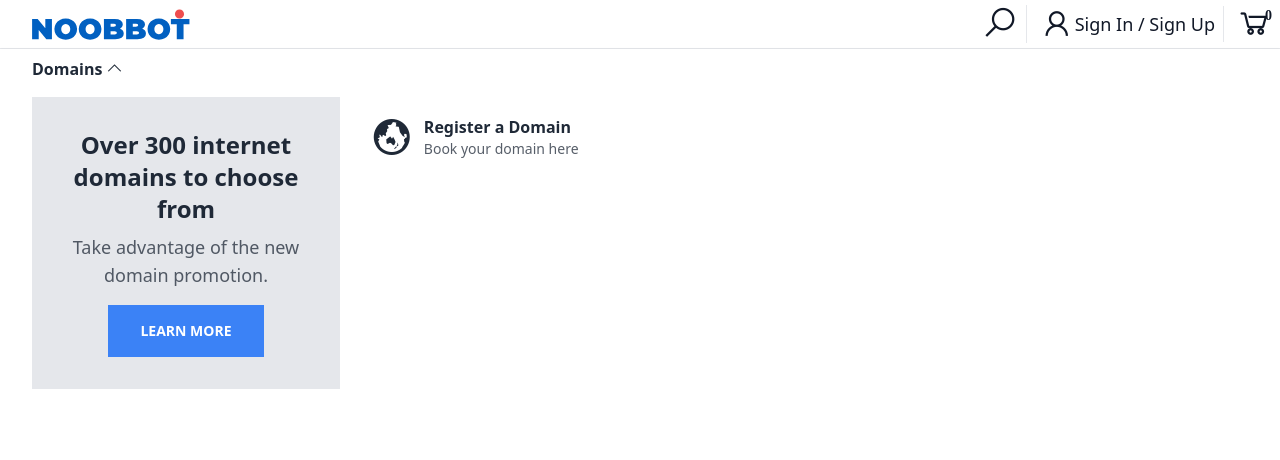
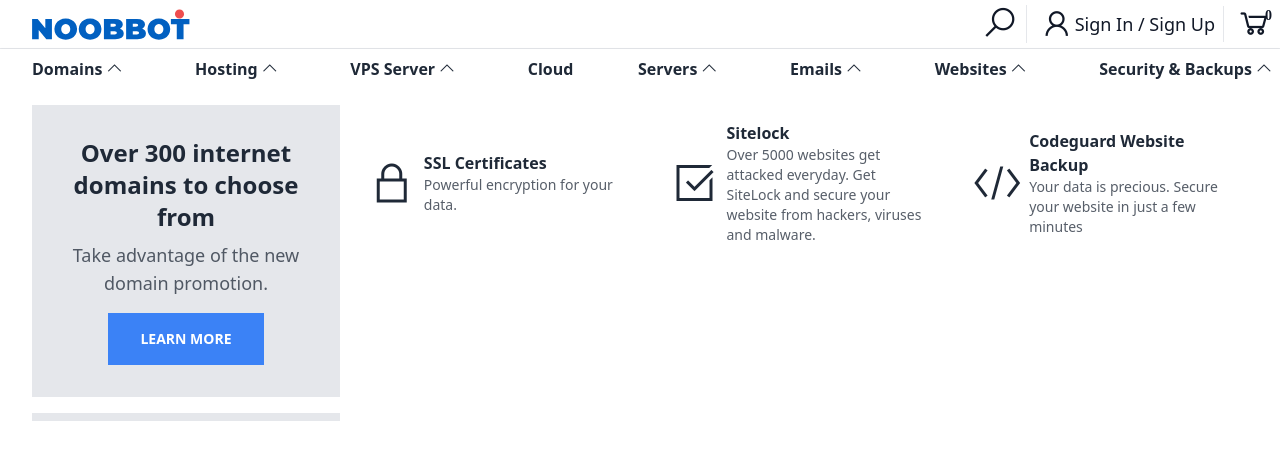
Before and after one commit to beastprogramming/Noobbot-old, a React (Create React App) app: page / in a window 1280 px wide. Both pictures are taken after a click on the item "Domains". Shown: the top 460 px of the page. Built offline with nearby package versions, Linux system fonts and the light colour scheme.

Commit message:
Menu update

```diff
--- a/public/menu.json
+++ b/public/menu.json
@@ -1,10 +1,11 @@
 [{
-  "id": "1",
+
         "text": "Domains",
         "href": "#",
         "target": "_self",
         "title": "Domains",
         "children": [{
+
                 "name": "Register a Domain",
                 "description": "Book your domain here",
                 "href": "register-a-domain",
@@ -12,6 +13,7 @@
                 "icon": "las la-globe-asia"
             },
             {
+
                 "name": "New Domain Extentions",
                 "description": "Pre-register to get the name of your choice",
                 "href": "new-domain-extentions",
@@ -19,6 +21,7 @@
                 "icon": "las la-plus-square"
             },
             {
+
                 "name": "Name Suggestion Tool",
                 "description": "Use our name spinner for ideas on your ideal domain name.",
                 "href": "name-suggestion-tool",
@@ -26,6 +29,7 @@
                 "icon": "las la-circle-notch"
             },
             {
+
                 "name": "Whois Lookup",
                 "description": "Perform a Whois Lookup",
                 "href": "whois-lookup",
@@ -35,12 +39,13 @@
         ]
     },
     {
-    "id": "2",
+
         "text": "Hosting",
         "href": "#",
         "target": "_self",
         "title": "Hosting",
         "children": [{
+
                 "name": "Linux Shared Hosting",
                 "description": "Comes with cPanel, PHP, Apache and more",
                 "href": "linux-shared-hosting",
@@ -48,6 +53,7 @@
                 "icon": "lab la-linux"
             },
             {
+
                 "name": "Windows Shared Hosting",
                 "description": "Perfect for smaller websites, blogs. Comes with Plesk, ASP, IIS and more",
                 "href": "windows-shared-hosting",
@@ -55,6 +61,7 @@
                 "icon": "lab la-windows"
             },
             {
+
                 "name": "WordPress Hosting",
                 "description": "A secure,reliable and powerful platform crafted for WordPress",
                 "href": "wordpress-hosting",
@@ -62,6 +69,7 @@
                 "icon": "lab la-wordpress"
             },
             {
+
                 "name": "Drupal Hosting",
                 "description": "A secure, reliable and powerful platform crafted for Drupal",
                 "href": "drupal-hosting",
@@ -69,6 +77,7 @@
                 "icon": "lab la-wordpress"
             },
             {
+
                 "name": "Joomla Hosting",
                 "description": "A secure, reliable and powerful platform crafted for Joomla",
                 "href": "joomla-hosting",
@@ -76,6 +85,7 @@
                 "icon": "lab la-joomla"
             },
             {
+
                 "name": "Cloud Hosting",
                 "description": "Suitable for e-commerce website or heavy traffic website.",
                 "href": "cloud-hosting",
@@ -85,12 +95,13 @@
         ]
     },
     {
-    "id": "3",
+
         "text": "VPS Server",
         "href": "#",
         "target": "_self",
         "title": "VPS Server",
         "children": [{
+
             "name": "Linux VPS Server",
             "description": "With KVM Hypervisor implementation for a cost effective dedicated server experience",
             "href": "linux-vps-server",
@@ -99,19 +110,20 @@
         }]
     },
     {
-    "id": "4",
+
         "text": "Cloud",
         "href": "#",
         "target": "_self",
         "title": "Cloud Hosting"
     },
     {
-    "id": "5",
+
         "text": "Servers",
         "href": "#",
         "target": "_self",
         "title": "Servers",
         "children": [{
+
                 "name": "Linux Dedicated Server",
                 "description": "Dedicated hardware and rock-solid performance; perfect for larger websites and apps",
                 "href": "linux-dedicated-server",
@@ -119,6 +131,7 @@
                 "icon": "las la-terminal"
             },
             {
+
                 "name": "Windows Dedicated Server",
                 "description": "Dedicated hardware and rock-solid performance; perfect for larger websites and apps",
                 "href": "windows-dedicated-server",
@@ -126,6 +139,7 @@
                 "icon": "lab la-windows"
             },
             {
+
                 "name": "Managed Servers",
                 "description": "Get the power of a dedicated server along with our in-house experts to help manage your server",
                 "href": "managed-servers",
@@ -135,12 +149,13 @@
         ]
     },
     {
-    "id": "6",
+
         "text": "Emails",
         "href": "#",
         "target": "_self",
         "title": "Emails",
         "children": [{
+
                 "name": "Business Email",
                 "description": "Simple and powerful webmail.",
                 "href": "business-email",
@@ -148,6 +163,7 @@
                 "icon": "las la-envelope"
             },
             {
+
                 "name": "Enterprise Email",
                 "description": "Advanced and Corporate-class email.",
                 "href": "enterprise-email",
@@ -155,6 +171,7 @@
                 "icon": "las la-mail-bulk"
             },
             {
+
                 "name": "G Suite",
                 "description": "Email, calendar and storage on any device",
                 "href": "g-suite",
@@ -164,12 +181,13 @@
         ]
     },
     {
-    "id": "7",
+
         "text": "Websites",
         "href": "#",
         "target": "_self",
         "title": "Websites",
         "children": [{
+
                 "name": "Weebly",
                 "description": "Build the beautiful website you have always imagined, without having to know code.",
                 "href": "weebly",
@@ -177,13 +195,15 @@
                 "icon": "lab la-weebly"
             },
             {
+
                 "name": "Website Builder",
-        "description": "Create your own website instantly, no coding\/design skills required. Choose from over 100 themes or simply drag-and-drop to customize your design",
+                "description": "Create your own website instantly, no coding/design skills required. Choose from over 100 themes or simply drag-and-drop to customize your design",
                 "href": "website-builder",
                 "title": "Website Builder",
                 "icon": "las la-laptop-code"
             },
             {
+
                 "name": "Themes",
                 "description": "Enhance the look and feel of your website. Select from a wide range of themes and templates for the web's top CMS platforms.",
                 "href": "themes",
@@ -191,6 +211,7 @@
                 "icon": "las la-palette"
             },
             {
+
                 "name": "Plugins",
                 "description": "Download plugins and scripts to add that extra functionality to your website",
                 "href": "plugins",
@@ -198,6 +219,7 @@
                 "icon": "las la-code"
             },
             {
+
                 "name": "Logos",
                 "description": "Logo design was never this easy. Choose a customizable template and design a professional looking logo in minutes",
                 "href": "logos",
@@ -207,12 +229,13 @@
         ]
     },
     {
-    "id": "8",
+
         "text": "Security & Backups",
         "href": "#",
         "target": "_self",
         "title": "Security & Backups",
         "children": [{
+
                 "name": "SSL Certificates",
                 "description": "Powerful encryption for your data.",
                 "href": "ssl-certificates",
@@ -220,6 +243,7 @@
                 "icon": "las la-lock"
             },
             {
+
                 "name": "Sitelock",
                 "description": "Over 5000 websites get attacked everyday. Get SiteLock and secure your website from hackers, viruses and malware.",
                 "href": "sitelock",
@@ -227,6 +251,7 @@
                 "icon": "las la-check-square"
             },
             {
+
                 "name": "Codeguard Website Backup",
                 "description": "Your data is precious. Secure your website in just a few minutes",
                 "href": "codeguard",
--- a/src/components/menus/MainMenu.js
+++ b/src/components/menus/MainMenu.js
@@ -1,68 +1,112 @@
 import React, { useState, useEffect } from "react";
-import {BrowserRouter as Router,Link} from "react-router-dom";
+import { BrowserRouter as Router, Link } from "react-router-dom";
 
 function MainMenu() {
   // Menu DropDown
-const [mainMenu, setMainMenu] = useState(false)
-const handleMainMenu = () => {setMainMenu(!mainMenu)}
+  const [mainMenu, setMainMenu] = useState(false);
+  const handleMainMenu = () => {
+    setMainMenu(!mainMenu);
+  };
+
   // Fetching menuitems data
-const [menuItems, setMenuItems] = useState(null)
+  const [menuItems, setMenuItems] = useState([]);
 
   useEffect(() => {
     fetch(`./menu.json`)
       .then((response) => response.json())
-    .then(setMenuItems)
+      .then(setMenuItems);
   }, []);
-    return(
+  return (
     <>
       <div className="nb-main-menu nb-pl-2 xl:nb-pl-8 nb-pr-2 xl:nb-pr-0 xl:nb-block nb-hidden nb-shadow">
         <ul className="nb-flex nb-flex-col lg:nb-flex-row lg:nb-items-center lg:nb-justify-between nb-text-gray-800">
           <Router>
-                    <li className="nb-border-b lg:nb-border-b-0 nb-border-gray-300" onClick={handleMainMenu}>
-
-                        <div className="nb-is-mega-menu nb-pr-2 nb-py-2 nb-text-md nb-capitalize nb-font-bold nb-cursor-pointer">
-                        Domains
-                        <i className={mainMenu ?  "las la-angle-up nb-ml-1" : "las la-angle-down nb-ml-1"}></i>
-
-                        <div className={`nb-mega-menu nb-bg-white nb-absolute nb-left-0 nb-right-0 nb-p-4 nb-pl-2 xl:nb-pl-8 ${mainMenu ?  "nb-block" : "nb-hidden"}`}>
+            {menuItems.map((menuItem) => (
+              <li
+                key={menuItem.text}
+                className="nb-border-b lg:nb-border-b-0 nb-border-gray-300"
+                onClick={menuItem.children && handleMainMenu}
+              >
+                <div
+                  className={`${
+                    menuItem.children ? "nb-is-mega-menu " : null
+                  }nb-pr-2 nb-py-2 nb-text-md nb-capitalize nb-font-bold nb-cursor-pointer`}
+                >
+                  {menuItem.text}
+                  {menuItem.children ? (
+                    <i
+                      className={
+                        menuItem.children && mainMenu
+                          ? "las la-angle-up nb-ml-1"
+                          : menuItem.children ?
+                          "las la-angle-down nb-ml-1"
+                          : null
+                      }
+                    ></i>
+                  ) : (
+                    ""
+                  )}
+                  {menuItem.children ? (
+                    <div
+                      className={`nb-mega-menu nb-bg-white nb-absolute nb-left-0 nb-right-0 nb-p-4 nb-pl-2 xl:nb-pl-8 nb-mt-2 ${
+                        mainMenu ? "nb-block" : "nb-hidden"
+                      }`}
+                    >
                       <div className="nb-w-full nb-grid nb-grid-col-1 lg:nb-grid-cols-4 nb-h-full nb-normal-case">
-
                         <div className="lg:nb-col-span-1 nb-bg-gray-200 nb-px-4 nb-py-8">
-                                    <h2 className="nb-text-2xl nb-font-bold nb-mb-2">Over 300 internet domains to choose from</h2>
-                                    <p className="nb-text-lg nb-text-gray-800 nb-opacity-75 nb-mb-4 nb-font-medium">Take advantage of
-                                        the new domain promotion.</p> <Link to="#"
-                                        className="nb-px-8 nb-py-4 nb-bg-blue-500 nb-text-white nb-uppercase nb-text-sm" type="button"
-                                        title="Learn More">Learn More</Link>
+                          <h2 className="nb-text-2xl nb-font-bold nb-mb-2">
+                            Over 300 internet domains to choose from
+                          </h2>
+                          <p className="nb-text-lg nb-text-gray-800 nb-opacity-75 nb-mb-4 nb-font-medium">
+                            Take advantage of the new domain promotion.
+                          </p>
+                          <Link
+                            to="#"
+                            className="nb-px-8 nb-py-4 nb-bg-blue-500 nb-text-white nb-uppercase nb-text-sm"
+                            type="button"
+                            title="Learn More"
+                          >
+                            Learn More
+                          </Link>
                         </div>
 
                         <div className="lg:nb-col-span-3 nb-p-4">
                           <div className="nb-grid nb-grid-cols-3 nb-gap-4">
-
-                                        <Link to="#" title="Register a Domain" className="nb-flex nb-justify-center nb-text-left nb-items-center nb-text-gray-800 hover:nb-text-gray-900">
-                                            <div className="nb-w-1-4"> <i className="las la-globe-asia la-3x"></i></div>
+                          {menuItem.children.map((megaMenu) => (
+                            <Link
+                              key={megaMenu.name}
+                              to="#"
+                              title={megaMenu.title}
+                              className="nb-flex nb-justify-center nb-text-left nb-items-center nb-text-gray-800 hover:nb-text-gray-900"
+                            >
+                              <div className="nb-w-1-4">
+                                <i className={`${megaMenu.icon} la-3x`}></i>
+                              </div>
                               <div className="nb-w-3/4 nb-pl-2">
-                                                <h2 className="nb-text-md nb-font-bold">Register a Domain</h2>
-                                                <p className="nb-text-sm nb-font-medium nb-opacity-75">Book
-                                                    your domain here
+                                <h2 className="nb-text-md nb-font-bold">
+                                  {megaMenu.name}
+                                </h2>
+                                <p className="nb-text-sm nb-font-medium nb-opacity-75">
+                                  {megaMenu.description}
                                 </p>
                               </div>
                             </Link>
-
+                            ))}
                           </div>
                         </div>
-
                       </div>
                     </div>
-
+                  ) : (
+                    null
+                  )}
                 </div>
-
               </li>
+            ))}
           </Router>
         </ul>
       </div>
-
     </>
-    )
+  );
 }
 
 export default MainMenu;
```
Also changed, not shown: src/components/menus/TopMenu.js (+28 -12 lines), 1 other file (tests, documents, lock files or other folders). Lines whose indentation alone changed are shown as unchanged.
